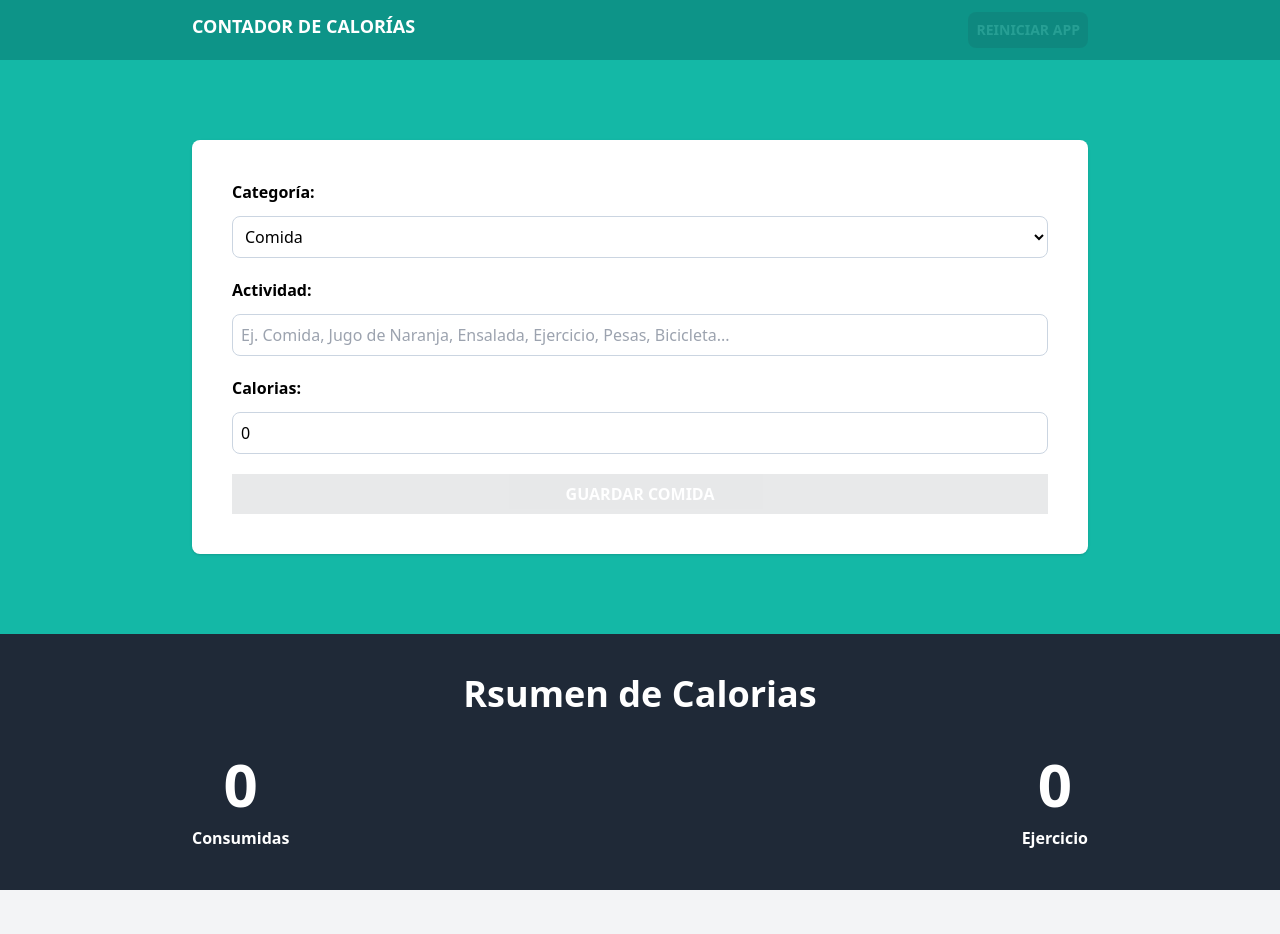
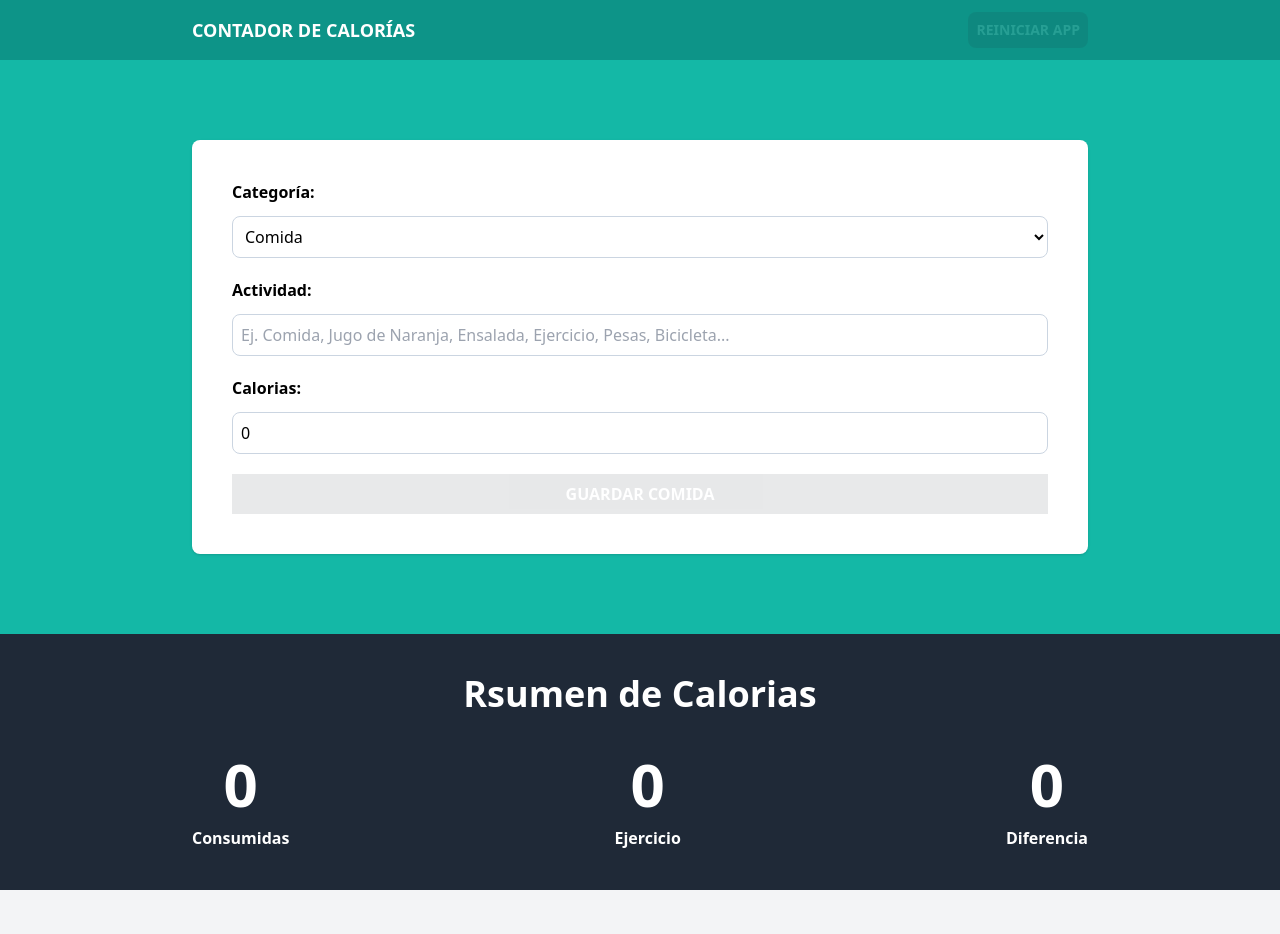
Before and after one commit to SamuelRguezSiverio/REACT-TYPESCRIPT-10-PROJECTS, a React (Vite) app in the folder 03_calorieTracker/: page / in a window 1280 px wide. Shown: the top 934 px of the page. Built offline with nearby package versions, Linux system fonts and the light colour scheme.

Commit message:
Project Done

```diff
--- a/03_calorieTracker/src/App.tsx
+++ b/03_calorieTracker/src/App.tsx
@@ -1,4 +1,4 @@
-import { useReducer, useEffect, useMemo } from 'react'
+import { useReducer, useEffect } from 'react'
 import Form from './components/Form'
 import { activityReducer, initialState } from './reducers/activity-reducer'
 import ActivityList from './components/ActivityList'
@@ -11,19 +11,18 @@ function App() {
     localStorage.setItem('activities', JSON.stringify(state.activities))
   }, [state.activities])
 
-  const canRestartApp = () =>
-    useMemo(() => state.activities.length > 0, [state.activities])
+  const canRestartApp = state.activities.length > 0
 
   return (
     <>
       <header className="py-3 bg-teal-600">
-        <div className="flex justify-between max-w-4xl mx-auto">
+        <div className="flex items-center justify-between max-w-4xl mx-auto">
           <h1 className="text-lg font-bold text-center text-white uppercase">
             Contador de Calorías
           </h1>
           <button
             className="p-2 text-sm font-bold text-white uppercase bg-gray-800 rounded-lg cursor-pointer hover:bg-gray-900 disabled:opacity-10"
-            disabled={!canRestartApp()}
+            disabled={!canRestartApp}
             onClick={() => dispatch({ type: 'restart-app' })}
           >
             Reiniciar App
--- /dev/null
+++ b/03_calorieTracker/src/components/CalorieDisplay.tsx
@@ -0,0 +1,15 @@
+type CalorieDisplayProps = {
+  calories: number
+  text: string
+}
+export default function CalorieDisplay({
+  calories,
+  text,
+}: CalorieDisplayProps) {
+  return (
+    <p className="grid grid-cols-1 gap-3 font-bold text-center text-white rounded-full">
+      <span className="text-6xl font-black text-orange">{calories}</span>
+      {text}
+    </p>
+  )
+}
--- a/03_calorieTracker/src/components/CalorieTracker.tsx
+++ b/03_calorieTracker/src/components/CalorieTracker.tsx
@@ -1,6 +1,7 @@
 import { useMemo } from 'react'
 
 import type { Activity } from '../types'
+import CalorieDisplay from './CalorieDisplay'
 
 type CalorieTrackerProps = {
   activities: Activity[]
@@ -27,6 +28,11 @@ export default function CalorieTracker({ activities }: CalorieTrackerProps) {
     [activities]
   )
 
+  const netCalories = useMemo(
+    () => caloriesConsumed - caloriesBurned,
+    [caloriesBurned, caloriesConsumed]
+  )
+
   return (
     <>
       <h2 className="text-4xl font-black text-center text-white">
@@ -34,18 +40,9 @@ export default function CalorieTracker({ activities }: CalorieTrackerProps) {
       </h2>
       <div className="flex flex-col items-center gap-5 mt-10 md:flex-row md:justify-between">
         {' '}
-        <p className="grid grid-cols-1 gap-3 font-bold text-center text-white rounded-full">
-          <span className="text-6xl font-black text-orange">
-            {caloriesConsumed}
-          </span>
-          Consumidas
-        </p>
-        <p className="grid grid-cols-1 gap-3 font-bold text-center text-white rounded-full">
-          <span className="text-6xl font-black text-orange">
-            {caloriesBurned}
-          </span>
-          Ejercicio
-        </p>
+        <CalorieDisplay calories={caloriesConsumed} text="Consumidas" />
+        <CalorieDisplay calories={caloriesBurned} text="Ejercicio" />
+        <CalorieDisplay calories={netCalories} text="Diferencia" />
       </div>
     </>
   )
```
